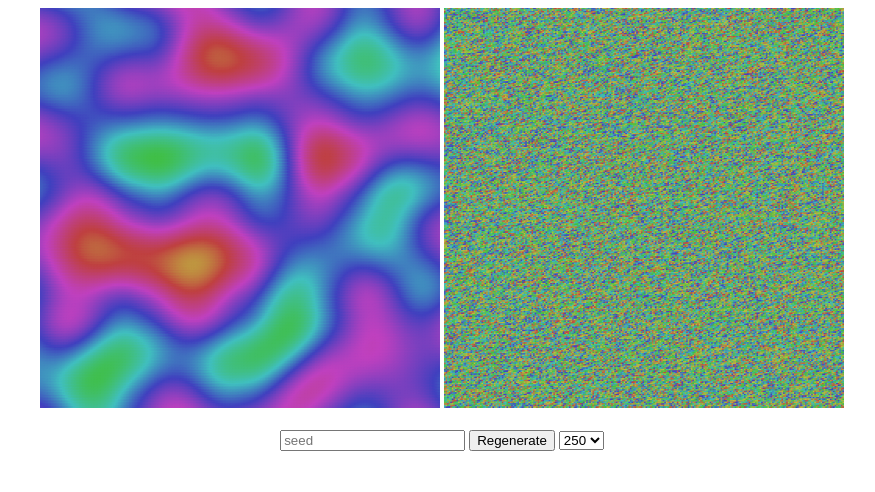
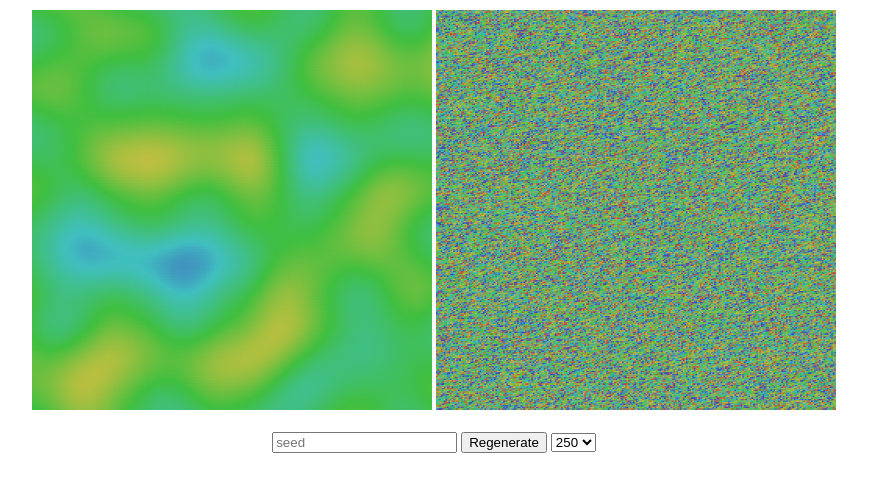
Before and after one commit to Downmoto/noise-generator, a website: page demo.html in a window 1280 px wide. Shown: the whole page, without its empty margins (206-1081 px from the left). Drawn offline with Linux system fonts and the light colour scheme.

Commit message:
'improved' demo

```diff
--- a/demo.html
+++ b/demo.html
@@ -44,7 +44,6 @@
 
       class Noise {
         constructor(seed) {
-          this.memory = {};
           this.gradients = {};
 
           if (seed) {
@@ -82,7 +81,6 @@
         }
 
         perlin(x, y) {
-          if (this.memory.hasOwnProperty([x, y])) return this.memory([x, y]);
           let x0 = Math.floor(x);
           let x1 = x0 + 1;
           let y0 = Math.floor(y);
@@ -102,9 +100,9 @@
           ix1 = this.#interpolate(n0, n1, sx);
 
           value = this.#interpolate(ix0, ix1, sy);
-          this.memory[[x, y]] = value;
 
-          return value + 0.5 + 0.5;
+
+          return value * 0.5 + 0.5;
         }
 
         static() {
@@ -115,6 +113,8 @@
 
     <style>
       body {
+        margin: 0;
+        margin-top: 10px;
         width: 100%;
         text-align: center;
         color: white;
@@ -161,6 +161,7 @@
 
       const GRID_SIZE = 4;
       const RESOLUTION = 64;
+
       let COLOR_SCALE = 250;
 
       let pixel_size = cnvs.width / RESOLUTION;
@@ -168,6 +169,7 @@
 
       function gen(seed) {
         let noise = new Noise(seed);
+
         for (let y = 0; y < GRID_SIZE; y += num_pixels / GRID_SIZE) {
           for (let x = 0; x < GRID_SIZE; x += num_pixels / GRID_SIZE) {
             let v = parseInt(noise.perlin(x, y) * COLOR_SCALE);
@@ -195,7 +197,7 @@
         gen(seed.value);
       });
       document.getElementById("myRange").oninput = (e) => {
-        COLOR_SCALE = e.target.value;
+        COLOR_SCALE = parseInt(e.target.value);
         gen(seed.value);
       };
 
--- a/package.json
+++ b/package.json
@@ -11,7 +11,7 @@
     "Noise"
   ],
   "author": "Arad Fadaei",
-  "license": "ISC",
+  "license": "MIT",
   "devDependencies": {
     "jest": "^29.3.1"
   }
```
Also changed, not shown: externals.test.js (deleted).
